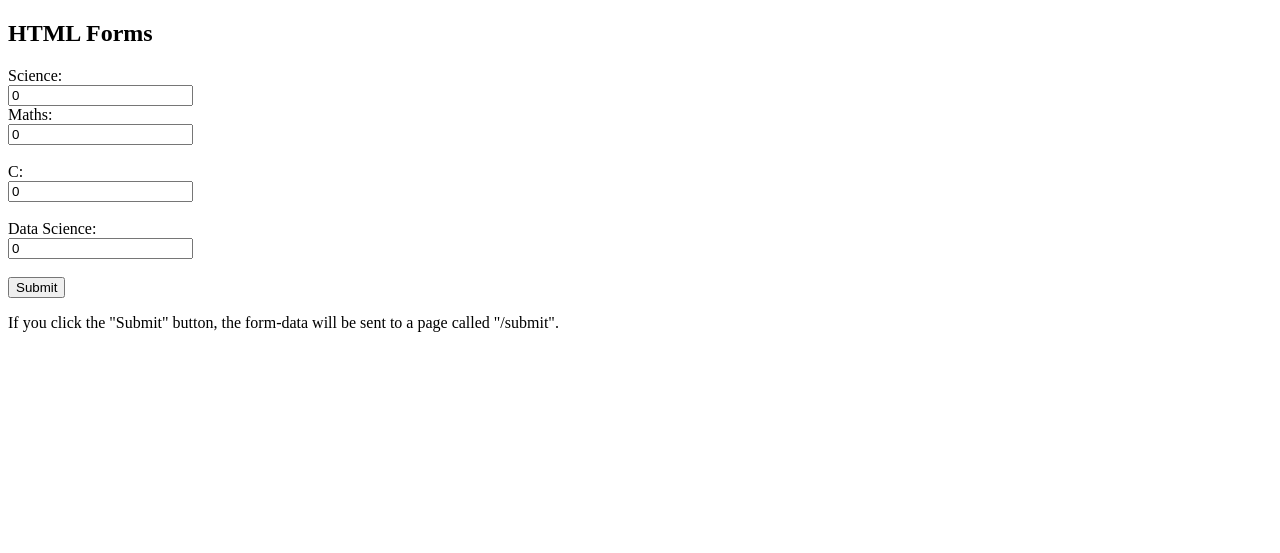
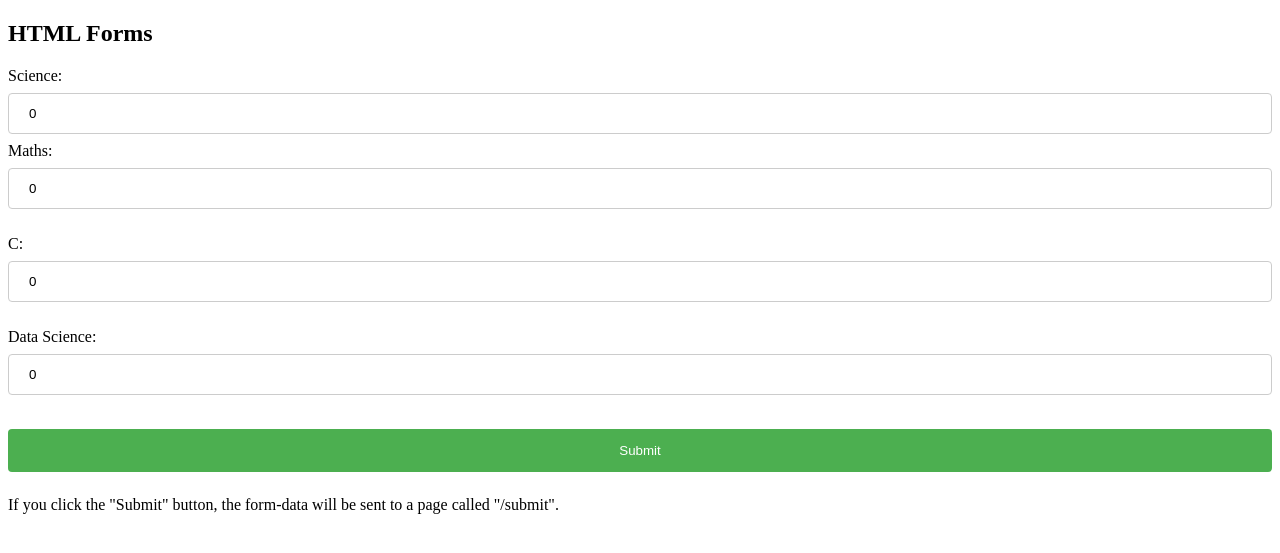
Before and after one commit to KARTH33K/FlaskTestProject, a Flask app: page / in a window 1280 px wide. Shown: the top 553 px of the page. Run offline with Flask 3, Linux system fonts and the light colour scheme.

Commit message:
CSS and JS

```diff
--- /dev/null
+++ b/static/css/style.css
@@ -0,0 +1,30 @@
+input[type=text], select {
+    width: 100%;
+    padding: 12px 20px;
+    margin: 8px 0;
+    display: inline-block;
+    border: 1px solid #ccc;
+    border-radius: 4px;
+    box-sizing: border-box;
+}
+
+input[type=submit] {
+    width: 100%;
+    background-color: #4CAF50;  /* Removed the erroneous 'O' */
+    color: white;
+    padding: 14px 20px;  /* Removed the space in '20 px' */
+    margin: 8px 0;
+    border: none;
+    border-radius: 4px;
+    cursor: pointer;
+}
+
+input[type=submit]:hover {
+    background-color: #45a049;
+}
+
+div {
+    border-radius: 5px;
+    background-color: #f2f2f2;
+    padding: 20px;
+}
--- /dev/null
+++ b/static/script/script.js
@@ -0,0 +1 @@
+alert("This page has been loaded")
--- a/templates/index.html
+++ b/templates/index.html
@@ -1,5 +1,14 @@
 <!DOCTYPE html>
 <html>
+    <head>
+
+        <link rel = "stylesheet" href = "{{ url_for('static', filename='css/style.css') }}">
+
+        <script type = "text/javascript" src= "{{ url_for('static', filename='script/script.js') }}">
+        </script>
+
+    </head>
+
 <body>
 
 <h2>HTML Forms</h2>
```
